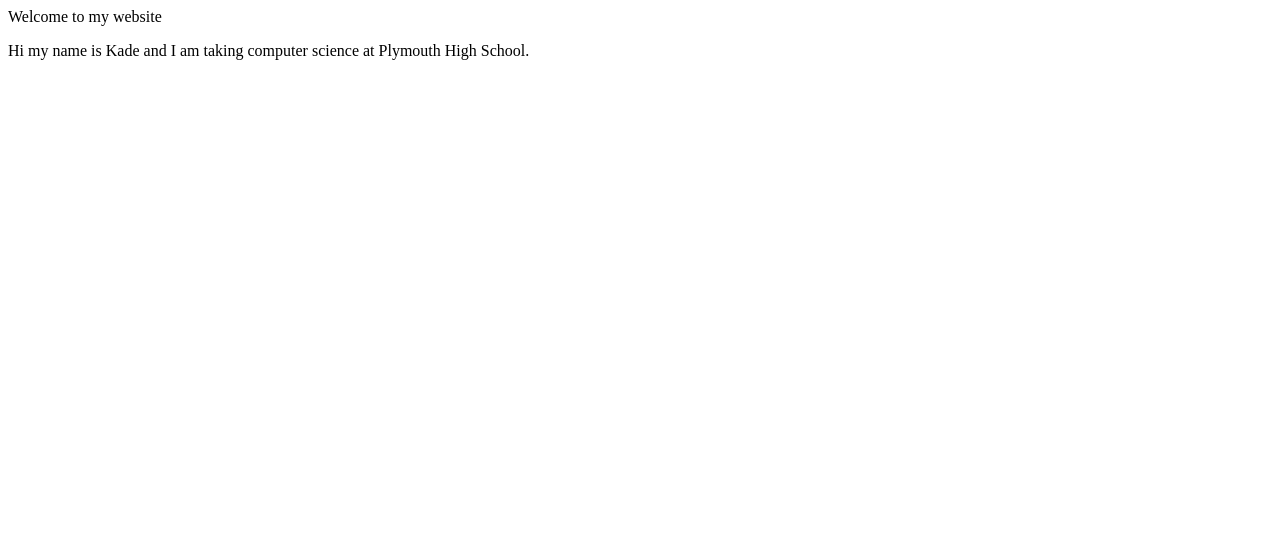
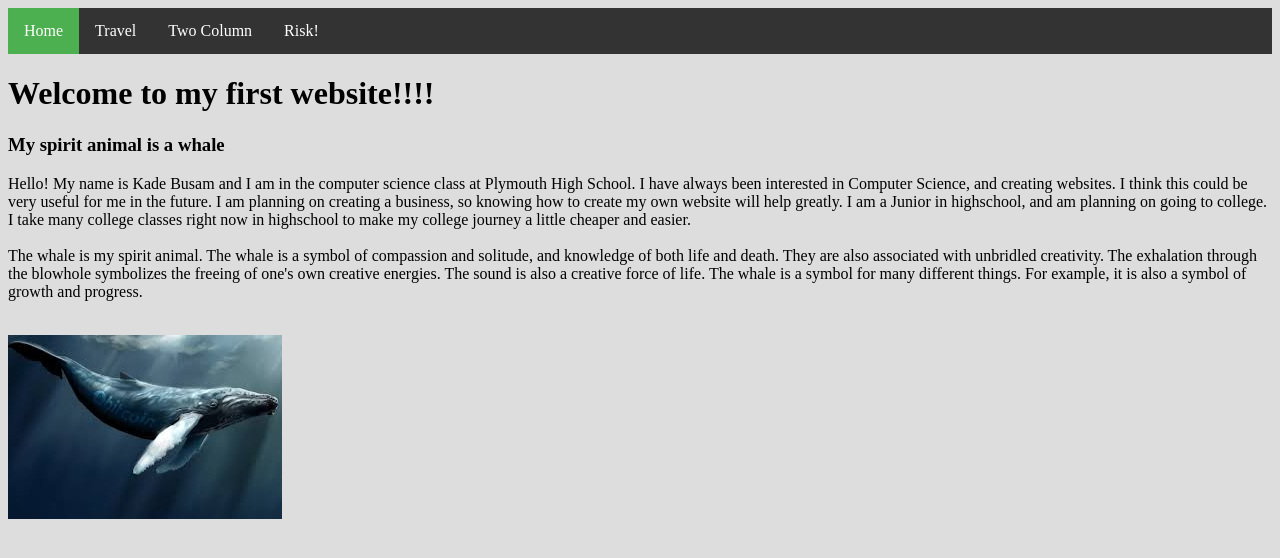
Before and after one commit to Kbusam87/Kbusam87.github.io, a plain HTML site: page index.html in a window 1280 px wide. Drawn offline with Linux system fonts and the light colour scheme; files whose address does not match are found by name.

Commit message:
Made page

```diff
--- a/index.html
+++ b/index.html
@@ -1,12 +1,73 @@
-<!DOCTYPE HTML>
-<html>
-    <head>
-       <title> My First Webpage! </title>
+<html><head>
+        <link rel="stylesheet" type="text/css" href="mystyle.css">
+        <title> My First Webpage! </title>
+        <meta name="viewport" content="width=device-width, initial-scale=1.0">
+	<link rel="icon" href="https://image.flaticon.com/icons/svg/184/184671.svg" type="image/gif" sizes="16x16">
     </head>
     <body>
-      <hi> Welcome to my website </hi>
-      <p>
-           Hi my name is Kade and I am taking computer science at Plymouth High School.
-      </p>
-    </body>
-</html>
+        <ul class="nav">
+        	<li><a class="active" href="index.html">Home</a></li>
+        	<li><a href="travel.html">Travel</a></li>
+            <li><a href="walkthrough.html">Two Column</a></li>
+			<li><a href="gamepage.html">Risk!</a></li>
+    	</ul>
+        <style>
+        body {
+        	background: rgb(221,221,221);
+        	}
+ul {
+  list-style-type: none;
+  margin: 0;
+  padding: 0;
+  overflow: hidden;
+  background-color: #333;
+}
+
+li {
+  float: left;
+}
+
+li a {
+  display: block;
+  color: white;
+  text-align: center;
+  padding: 14px 16px;
+  text-decoration: none;
+}
+
+li a:hover:not(.active) {
+  background-color: #111;
+}
+
+.active {
+  background-color: #4CAF50;
+}
+        </style>
+        <div class="content">
+            <h1>
+                Welcome to my first website!!!!
+            </h1>
+
+            <h3>
+                My spirit animal is a whale
+
+            </h3>
+
+            <p>
+                Hello! My name is Kade Busam and I am in the computer science class at Plymouth High School. I have always been
+                interested in Computer Science, and creating websites. I think this could be very useful for me in the future.
+                I am planning on creating a business, so knowing how to create my own website will help greatly. I am a Junior
+                in highschool, and am planning on going to college. I take many college classes right now in highschool to make
+                my college journey a little cheaper and easier.
+             <br> <br>
+
+                The whale is my spirit animal. The whale is a symbol of compassion and solitude, and knowledge of both life and death.
+                They are also associated with unbridled creativity. The exhalation through the blowhole symbolizes the freeing of one's
+                own creative energies. The sound is also a creative force of life. The whale is a symbol for many different things.
+                For example, it is also a symbol of growth and progress.
+            </p> <br>
+
+            <img src="file:///Users/pltw/Documents/GitHub/Kbusam87.github.io/Images/images.jpg" width="274" height="184" alt="images">
+
+
+</body></html>
```
Also changed, not shown: travel.html (added, +107 -0 lines), Images/download-1.jpg (added), Images/download-2.jpg (added), Images/download.jpg (added), Images/images-1.jpg (added), Images/images-2.jpg (added), 1 other file.
